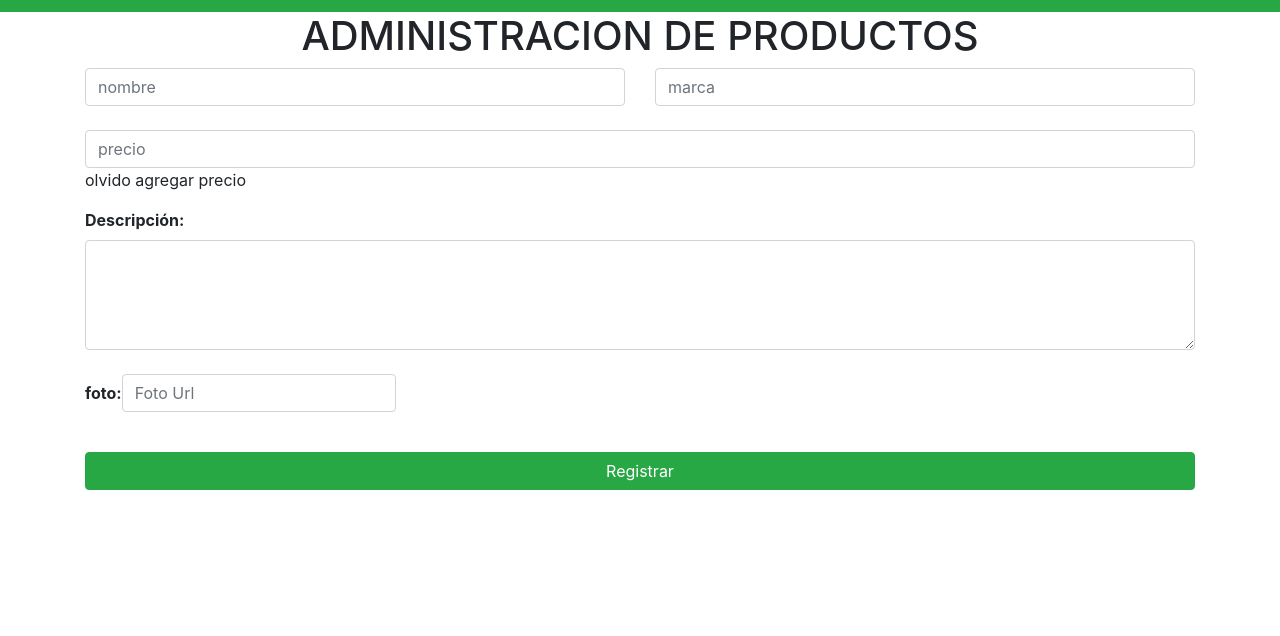
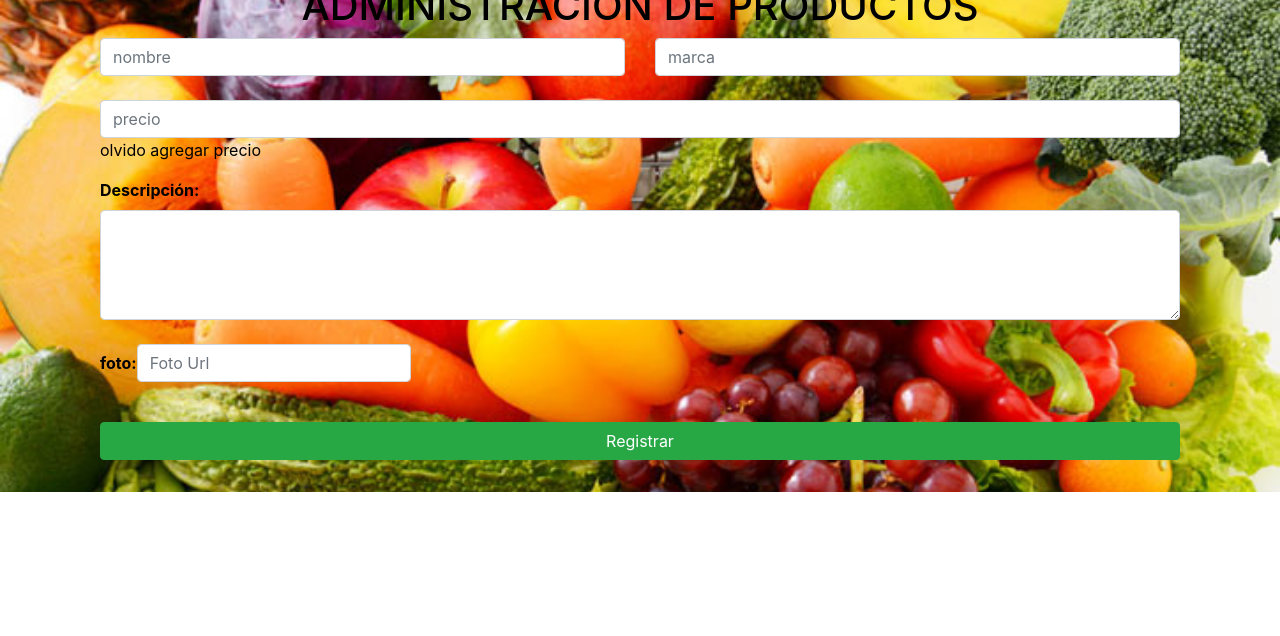
Before and after one commit to luis2002801/supersabado, a PHP site: page /formularioregistro.php in a window 1280 px wide. Shown: the part 164-800 px from the top of the page. Run offline with PHP 8.4, Linux system fonts and the light colour scheme.

Commit message:
momento2

```diff
--- a/BaseDatos.php
+++ b/BaseDatos.php
@@ -34,7 +34,7 @@ public function agregarDatos($consultaSQL){
     if($resultado){
         echo("Registro agregado con exito");
     }else{
-        echo ("Error agreganod el registro");
+        echo ("Error agregando el registro");
     }
 
 }
--- a/formularioregistro.php
+++ b/formularioregistro.php
@@ -6,15 +6,17 @@
     <title>El RAYO</title>
     <link rel="stylesheet" href="https://cdn.jsdelivr.net/npm/bootstrap@4.5.3/dist/css/bootstrap.min.css"
     integrity="sha384-TX8t27EcRE3e/ihU7zmQxVncDAy5uIKz4rEkgIXeMed4M0jlfIDPvg6uqKI2xXr2" crossorigin="anonymous">
+    <link href="style.css" rel="stylesheet">
 </head>
 <body>
 
     <nav class="navbar navbar-light bg-success">
         <a class="navbar-brand" href="#">
-        <img src="https://w7.pngwing.com/pngs/278/1023/png-transparent-lightning-free-content-cartoon-lightning-angle-cloud-orange.png" width="300" height="150" class="d-inline-block align-top" alt="" loading="lazy">
         TIENDA EL RAYO
         </a>
     </nav>
+    <section id="local">
+        <div class="container">
             <main>
                  <div class="container">
                  <form action="registrarProducto.php" method="POST">
@@ -55,8 +57,9 @@
                 <button type="submit" class="btn btn-success btn-block" name="botonEnvio">Registrar</button>
             </form>
         </div>
-
     </main>
+    </div>
+    </section>
     <script src="https://code.jquery.com/jquery-3.5.1.slim.min.js" integrity="sha384-DfXdz2htPH0lsSSs5nCTpuj/zy4C+OGpamoFVy38MVBnE+IbbVYUew+OrCXaRkfj" crossorigin="anonymous"></script>
     <script src="https://cdn.jsdelivr.net/npm/bootstrap@4.5.3/dist/js/bootstrap.bundle.min.js" integrity="sha384-ho+j7jyWK8fNQe+A12Hb8AhRq26LrZ/JpcUGGOn+Y7RsweNrtN/tE3MoK7ZeZDyx" crossorigin="anonymous"></script>
 </body>
--- a/listaproductos.php
+++ b/listaproductos.php
@@ -5,6 +5,7 @@
     <meta name="viewport" content="width=device-width, initial-scale=1.0">
     <title>listado</title>
     <link rel="stylesheet" href="https://cdn.jsdelivr.net/npm/bootstrap@4.5.3/dist/css/bootstrap.min.css" integrity="sha384-TX8t27EcRE3e/ihU7zmQxVncDAy5uIKz4rEkgIXeMed4M0jlfIDPvg6uqKI2xXr2" crossorigin="anonymous">
+    <link href="style.css" rel="stylesheet">
 </head>
 <body>
 
@@ -32,7 +33,7 @@ print_r($productos);
 
             <div class="col mb-4">
                <div class="card h-100">
-                 <img src="https://operaciontransformer.com/wp-content/uploads/2019/05/cooking-bananas-1583222_1280-1024x681.jpg" class="card-img-top" alt="...">
+                 <img src="<?php echo($producto["foto"])?>" class="card-img-top" width="100" heigth="1000">
                   <div class="card-body">
                      <h5 class="card-title"><?php echo($producto["nombre"])?></h5>
                      <p class="card-text"><?php echo($producto["descripcion"])?></p>
--- /dev/null
+++ b/style.css
@@ -0,0 +1,11 @@
+.body{
+    font-family: 'Times New Roman', Times, serif;
+}
+
+#local{
+    background-image: url(proyecto2/imagen2.jpg);
+    background-size: cover;
+    padding-top: 90px;
+    min-height: 600px;
+    color:black;
+}
```
Also changed, not shown: proyecto2/imagen2.jpg (added). Lines whose indentation alone changed are shown as unchanged.
